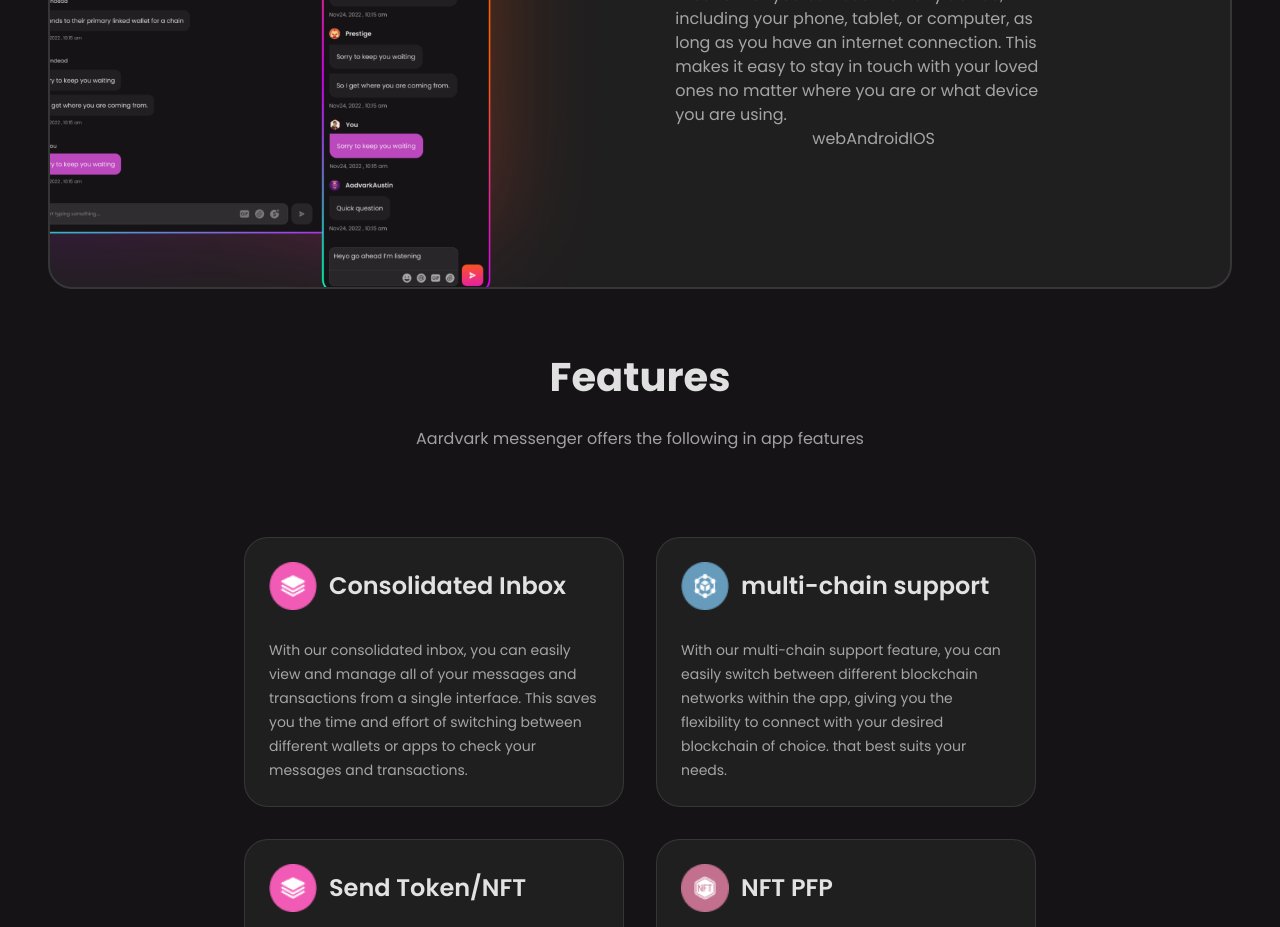
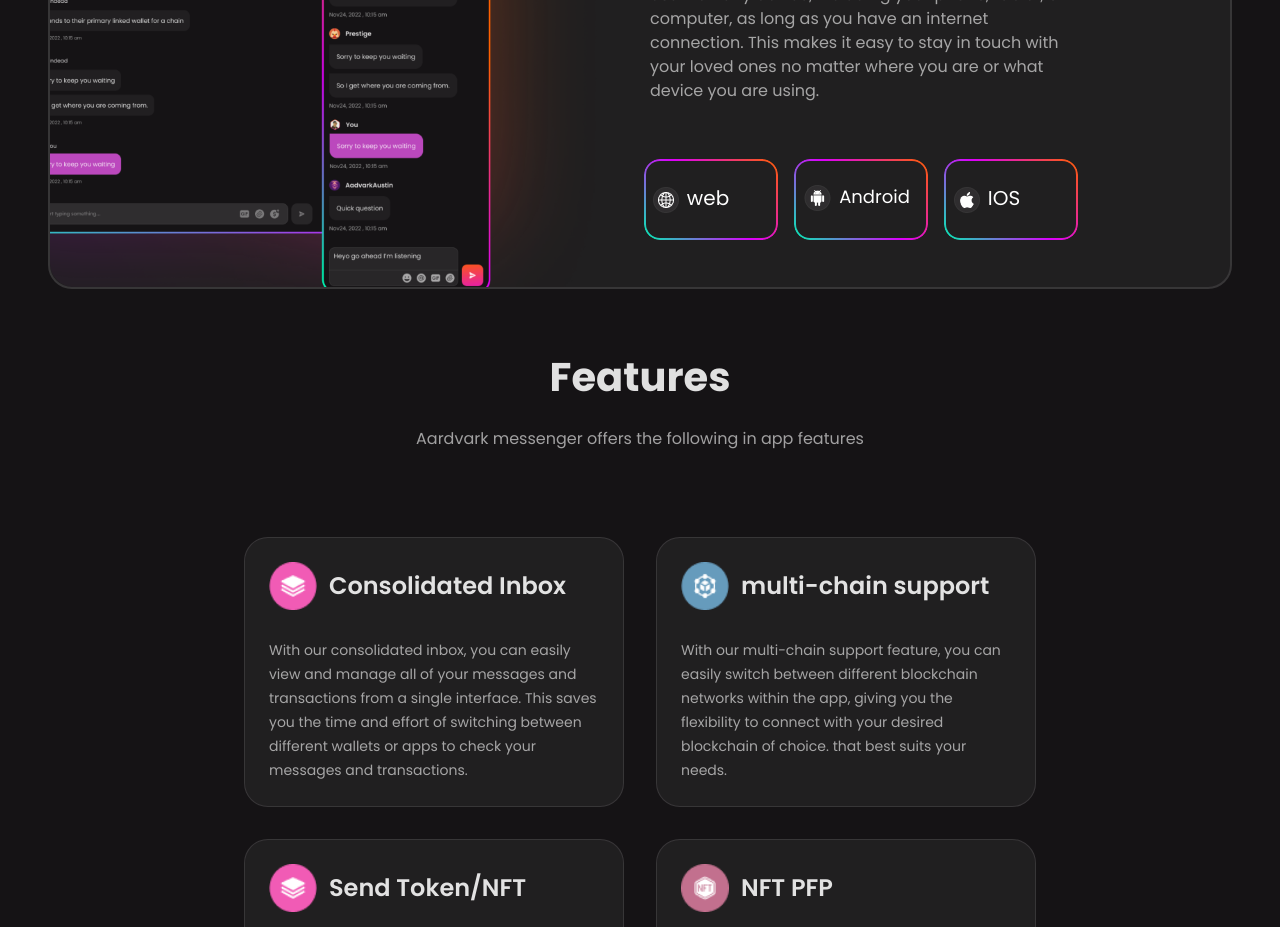
Before and after one commit to marvy-codes/advark-landingPage, a Vue app: page / in a window 1280 px wide. Shown: the part 2620-3547 px from the top of the page. Built offline with nearby package versions, Linux system fonts and the light colour scheme; a web font is replaced by a local one.

Commit message:
char: completed cross-platform

```diff
--- a/src/index.css
+++ b/src/index.css
@@ -50,3 +50,20 @@
   background: linear-gradient(#fff 0 0) border-box;
   -webkit-mask: linear-gradient(#fff 0 0) content-box, linear-gradient(#fff 0 0);
 }
+
+.cross__gradient {
+  position: relative;
+}
+
+.cross__gradient::before {
+  z-index: -5;
+  content: '';
+  position: absolute;
+  inset: 0;
+  border-radius: 16px;
+  border: 2px solid transparent; /*2*/
+  background: linear-gradient(45deg, #00f2b1, #db00fb, #ff6000) border-box;
+  -webkit-mask: linear-gradient(#fff 0 0) content-box, linear-gradient(#fff 0 0);
+  -webkit-mask-composite: xor;
+  mask-composite: exclude;
+}
--- a/src/views/HomeView.vue
+++ b/src/views/HomeView.vue
@@ -201,10 +201,44 @@
                     stay in touch with your loved ones no matter where you are
                     or what device you are using.
                   </div>
-                  <div class="flex justify-center">
-                    <div class="">web</div>
-                    <div class="">Android</div>
-                    <div class="">IOS</div>
+                  <div class="mt-[48px] flex justify-center">
+                    <div
+                      class="cross__gradient m-[8px] h-[92px] w-[98px] rounded-2xl p-4 text-center text-white sm:h-[81px] sm:w-[150px]"
+                    >
+                      <div class="lg:-ml-10 lg:mt-2 lg:text-[20px]">
+                        <img
+                          src="../assets/web.png"
+                          alt="web"
+                          class="mx-auto lg:inline lg:mr-2"
+                        />web
+                      </div>
+                    </div>
+                    <div
+                      class="cross__gradient m-[8px] h-[92px] w-[98px] rounded-2xl p-4 text-center text-white sm:h-[81px] sm:w-[150px]"
+                    >
+                      <div>
+                        <div class="lg:-ml-2 lg:mt-2 lg:text-[18px]">
+                        <img
+                          src="../assets/android.png"
+                          alt="web"
+                          class="mx-auto lg:inline lg:mr-2"
+                        />Android
+                      </div>
+                    </div>
+                    </div>
+                    <div
+                      class="cross__gradient m-[8px] h-[92px] w-[98px] rounded-2xl p-4 text-center text-white sm:h-[81px] sm:w-[150px]"
+                    >
+                      <div>
+                        <div class="lg:-ml-12 lg:mt-2 lg:text-[20px]">
+                        <img
+                          src="../assets/ios.png"
+                          alt="ios"
+                          class="mx-auto lg:inline lg:mr-2"
+                        />IOS
+                      </div>
+                      </div>
+                    </div>
                   </div>
                 </div>
                 <div
```
